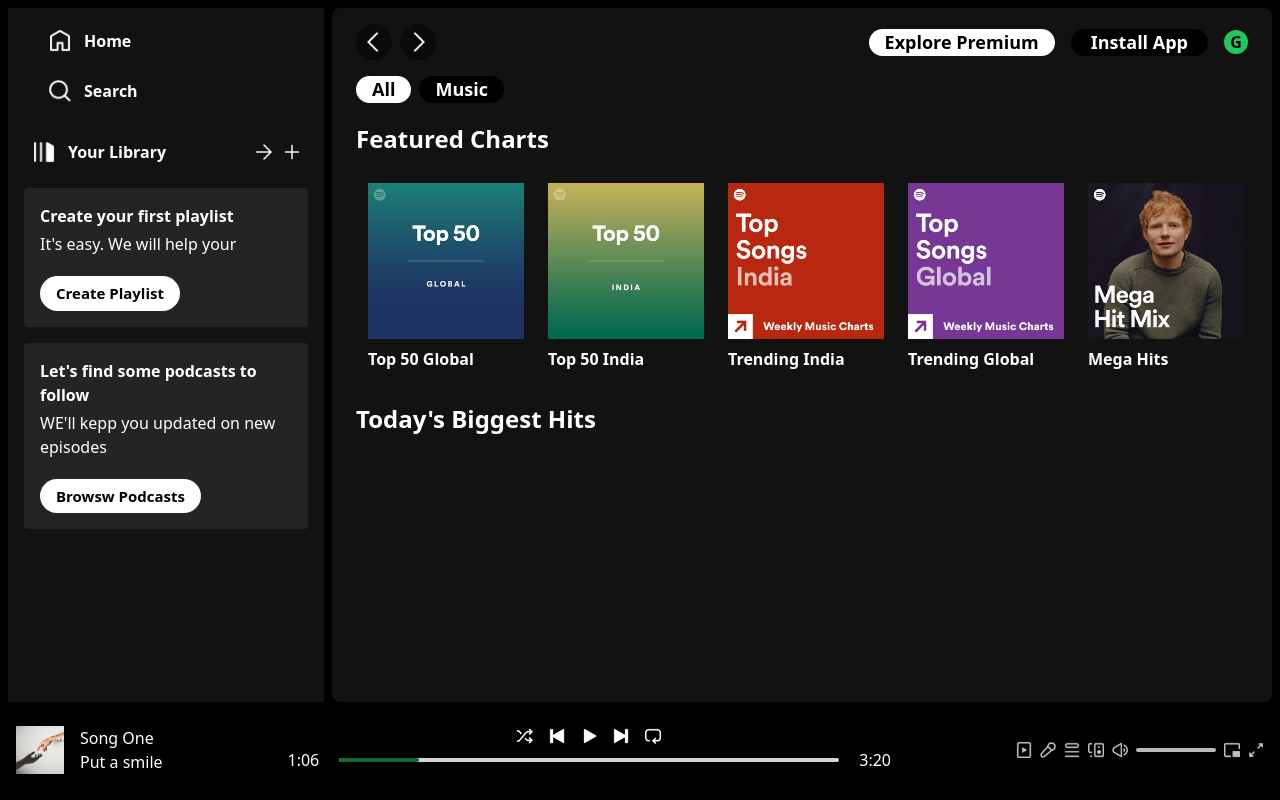
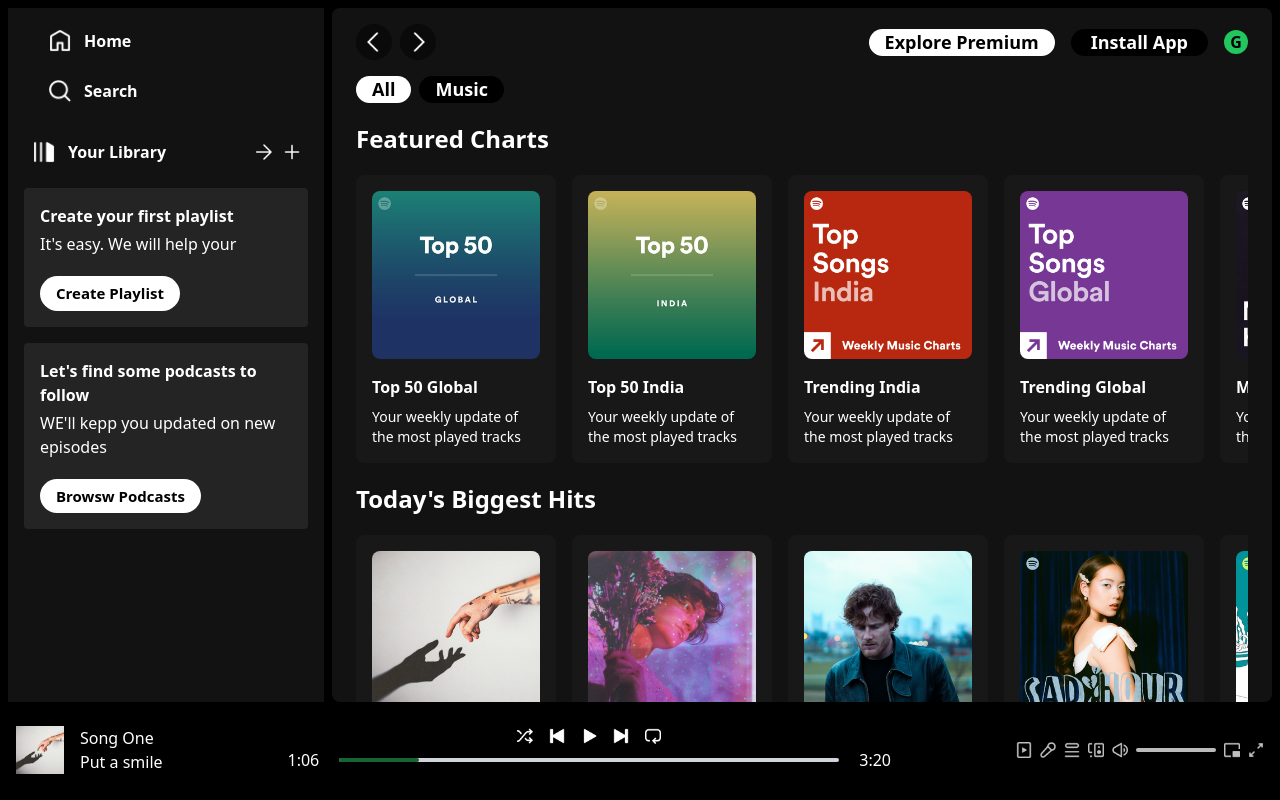
Before and after one commit to gamiduwelikanna/spotifyclone, a React (Vite) app: page / in a window 1280 px wide. Built offline with nearby package versions, Linux system fonts and the light colour scheme; the HTML template or start-up script is replaced by a standard one.

Commit message:
16th August 2025 - Making the frontend

```diff
--- a/src/components/AlbumItem.jsx
+++ b/src/components/AlbumItem.jsx
@@ -1,15 +1,13 @@
-import React from 'react'
+import React from 'react';
 
-const AlbumItem = ({image,name,dec,id}) => {
+const AlbumItem = ({ name, desc, id, image }) => {
   return (
-    <div className='min-w-[180px] p-2 px-3 rounded cursor-pointer hover:bg-[#ffffff26]'>
-        <img className='round' src={image} alt='' />
-        <p className='font-bold mt-2 mb-1 text-white'>{name}</p>
-        <p className='text-slate-200 text-sm'>{dec}</p>
+    <div className="min-w-[200px] max-w-[200px] bg-[#181818] p-4 rounded-lg cursor-pointer hover:bg-[#282828] mr-4">
+      <img src={image} alt={name} className="w-full rounded-lg mb-4" />
+      <p className="text-white font-bold mb-2">{name}</p>
+      <p className="text-white text-sm">{desc}</p>
+    </div>
+  );
+};
 
-
-    </div>
-  )
-}
-
-export default AlbumItem
+export default AlbumItem;
--- a/src/components/DisplayHome.jsx
+++ b/src/components/DisplayHome.jsx
@@ -3,6 +3,7 @@
 import { albumsData } from '../assets/frontend-assets/assets';
 import AlbumItem from './AlbumItem';
 import { songsData } from '../assets/frontend-assets/assets';
+import SongItem from './SongItem';
 
 
 
@@ -20,6 +21,7 @@
       <div className='mb-4'>
         <h1 className='my-5 font-bold text-2xl text-white'>Today's Biggest Hits</h1>
         <div className='flex overflow-auto'>
+          {songsData.map((item,index)=>(<SongItem key={index} name={item.name} desc={item.desc} id={item.id} image={item.image}/>))}
         </div>
       </div>
 
--- a/src/components/SongItem.jsx
+++ b/src/components/SongItem.jsx
@@ -2,11 +2,10 @@
 
 const SongItem = ({name,image,desc, id}) => {
   return (
-    <div className='min-w-[180px] p-2 px-3 rounded cursor-pointer hover:bg-[#ffffff26]'>
-        <img className='rounded' src={image} alt='' />
-        <p className='font-bold mt-2 mb-1 '>{name}</p>
-        <p className='text-slate-200 text-sm'>{desc}</p>
-
+    <div className="min-w-[200px] max-w-[200px] bg-[#181818] p-4 rounded-lg cursor-pointer hover:bg-[#282828] mr-4">
+      <img src={image} alt={name} className="w-full rounded-lg mb-4" />
+      <p className="text-white font-bold mb-2">{name}</p>
+      <p className="text-white text-sm">{desc}</p>
     </div>
   )
 }
```
